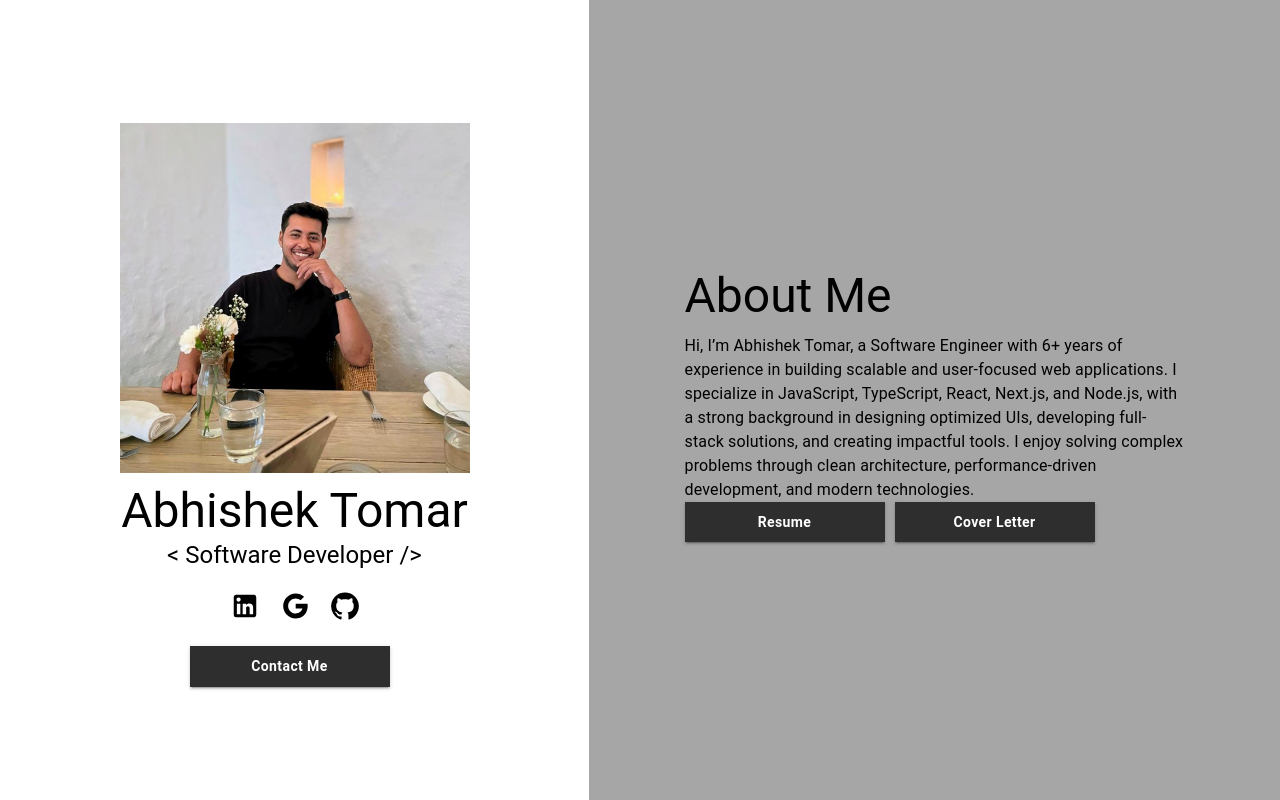
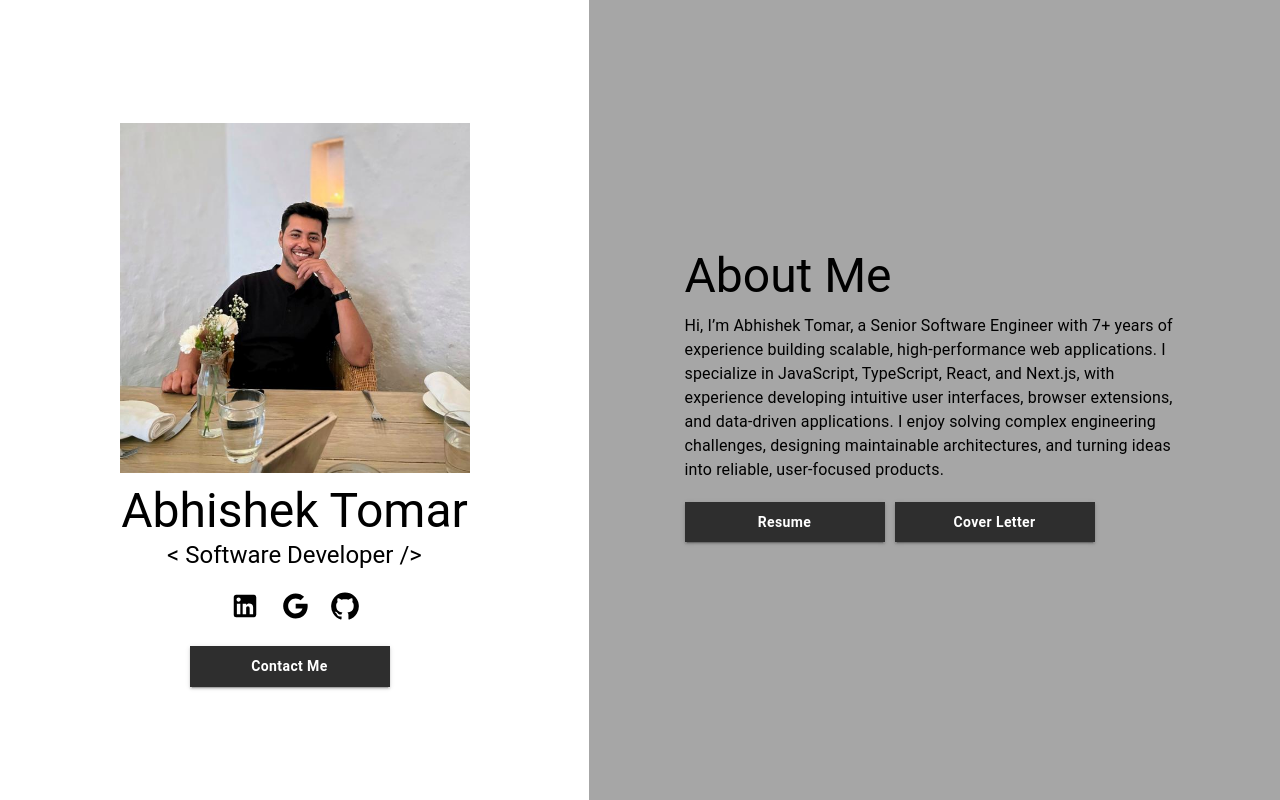
Before and after one commit to AbhishekTomr/portfolio, a Next.js app: page / in a window 1280 px wide. Built offline with nearby package versions, Linux system fonts and the light colour scheme.

Commit message:
updating resume

```diff
--- a/app/page.module.css
+++ b/app/page.module.css
@@ -64,7 +64,9 @@
   display: block;
   padding: 10px 0;
 }
-.about-me p {
+
+.about-me .action-btn-wrap {
+  padding: 20px 0;
 }
 
 .err {
--- a/app/page.tsx
+++ b/app/page.tsx
@@ -1,6 +1,6 @@
-import AboutMe from "@/components/AboutMe";
-import styles from "./page.module.css";
-import IntroBox from "@/components/IntroBox";
+import AboutMe from '@/components/AboutMe';
+import styles from './page.module.css';
+import IntroBox from '@/components/IntroBox';
 
 export default function Home() {
   return (
--- a/components/AboutMe.tsx
+++ b/components/AboutMe.tsx
@@ -1,21 +1,21 @@
-import React from "react";
-import style from "../app/page.module.css";
-import { Box, Typography } from "@mui/material";
-import ActionButtons from "./ActionButtons";
+import React from 'react';
+import style from '../app/page.module.css';
+import { Box, Typography } from '@mui/material';
+import ActionButtons from './ActionButtons';
 
 function AboutMe() {
   return (
-    <Box className={style["about-me-wrapper"]}>
-      <Box className={style["about-me"]}>
+    <Box className={style['about-me-wrapper']}>
+      <Box className={style['about-me']}>
         <Typography variant="h3">About Me</Typography>
-        <Typography variant={"body1"}>
-          Hi, I’m Abhishek Tomar, a Software Engineer with 6+ years of
-          experience in building scalable and user-focused web applications. I
-          specialize in JavaScript, TypeScript, React, Next.js, and Node.js,
-          with a strong background in designing optimized UIs, developing
-          full-stack solutions, and creating impactful tools. I enjoy solving
-          complex problems through clean architecture, performance-driven
-          development, and modern technologies.
+        <Typography variant={'body1'}>
+          Hi, I’m Abhishek Tomar, a Senior Software Engineer with 7+ years of
+          experience building scalable, high-performance web applications. I
+          specialize in JavaScript, TypeScript, React, and Next.js, with
+          experience developing intuitive user interfaces, browser extensions,
+          and data-driven applications. I enjoy solving complex engineering
+          challenges, designing maintainable architectures, and turning ideas
+          into reliable, user-focused products.
         </Typography>
         <ActionButtons />
       </Box>
```
Also changed, not shown: components/ActionButtons.tsx (+6 -7 lines), 2 other files (tests, documents, lock files or other folders).
